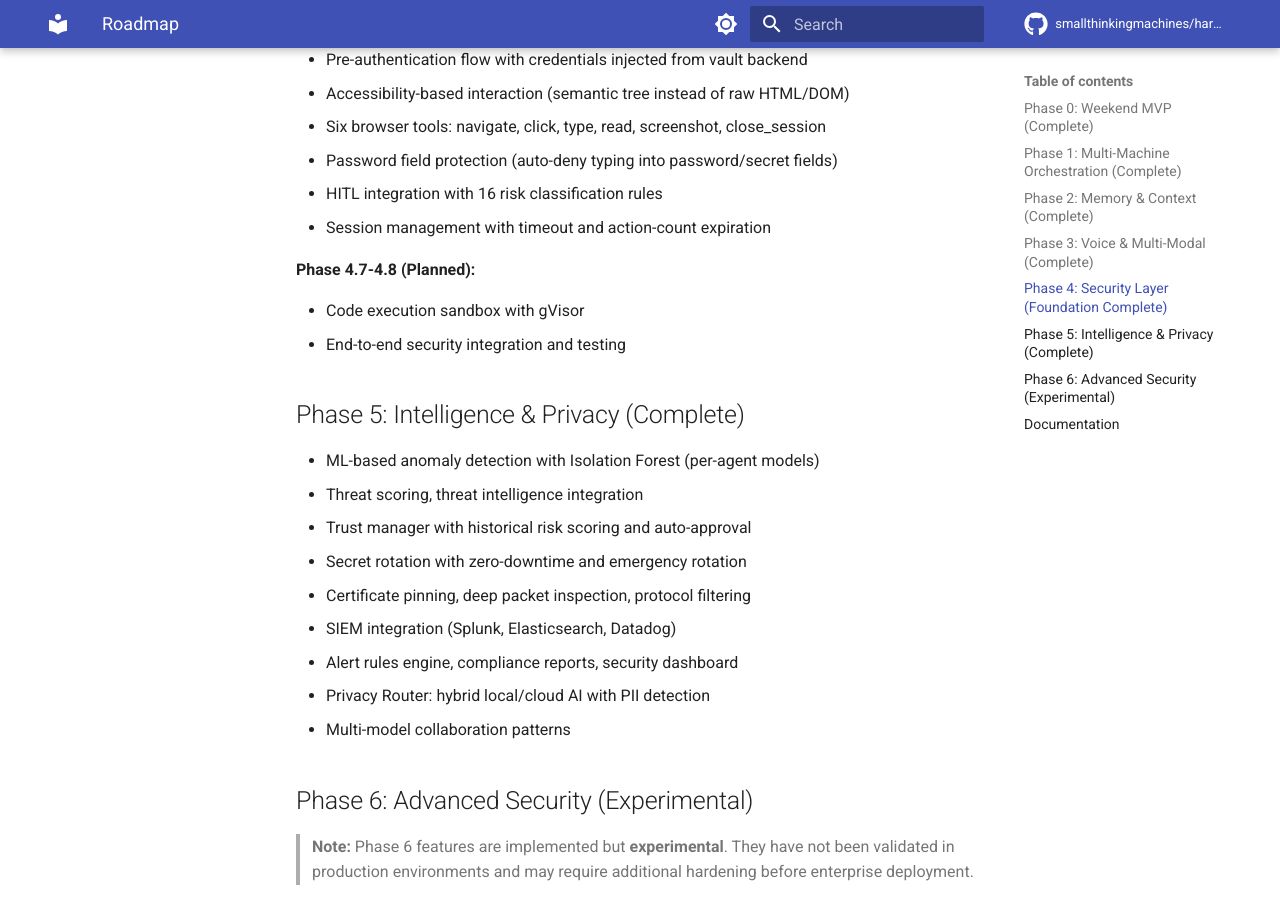
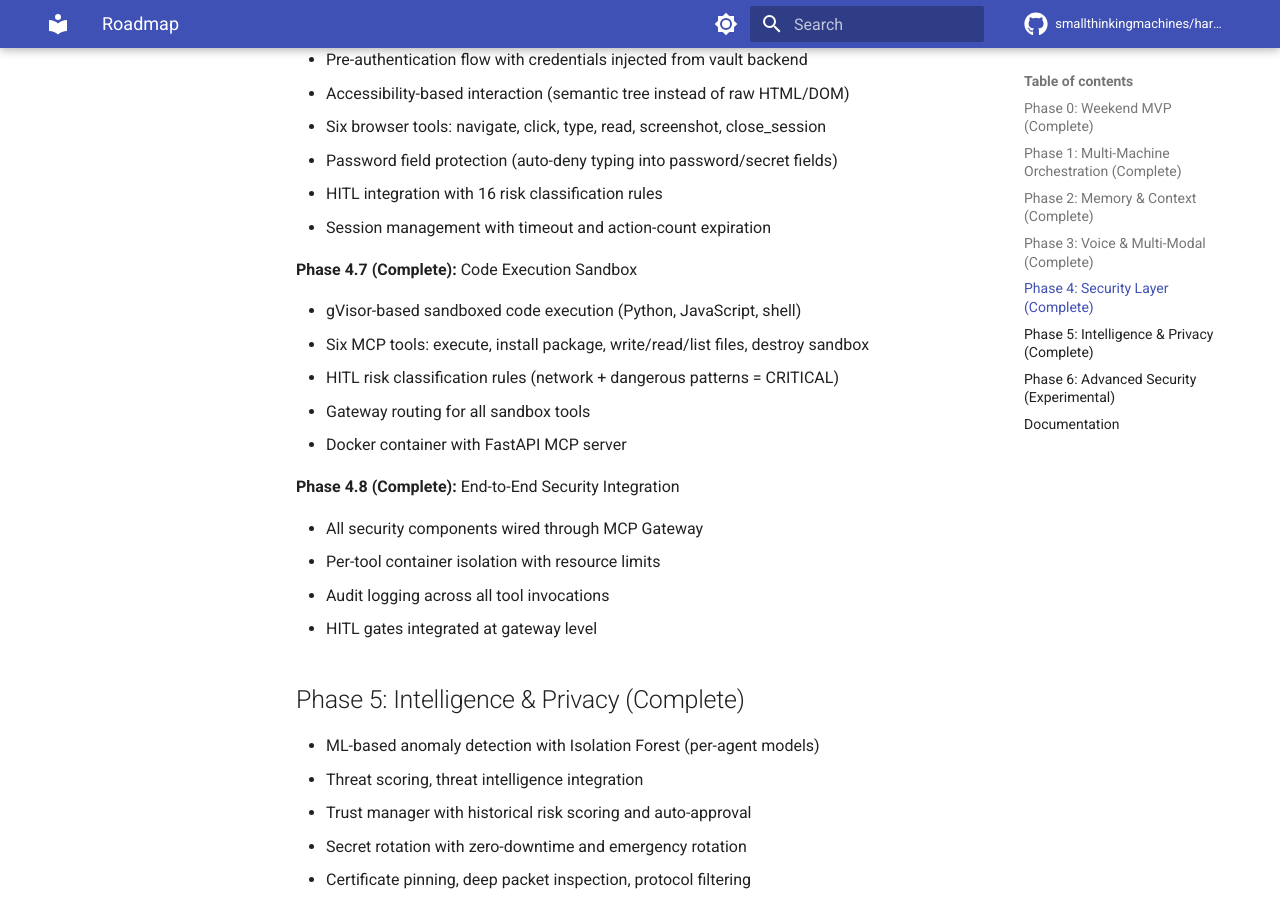
Before and after one commit to smallthinkingmachines/harombe, an MkDocs documentation site: the page built from docs/roadmap.md, in a window 1280 px wide and 900 px high, scrolled down 3056 px. Built offline with MkDocs 1.6.1 and Material for MkDocs 9.7.7, drawn with Linux system fonts in a browser that asks for light colours; comment, search, counter and statistics services are not loaded; the version menu is left out; some of the changed text lies outside the part shown.

Commit message:
docs: Mark Phase 4 complete in roadmap
Phase 4.7 (code execution sandbox) and 4.8 (end-to-end security
integration) are done. Update header from "Foundation Complete" to
"Complete".

```diff
--- a/docs/roadmap.md
+++ b/docs/roadmap.md
@@ -58,7 +58,7 @@
 - Real-time audio processing
 - Cross-platform audio I/O (macOS, Linux, Windows)
 
-## Phase 4: Security Layer (Foundation Complete)
+## Phase 4: Security Layer (Complete)
 
 **Phase 4.1-4.4 (Complete):** Core security infrastructure
 
@@ -103,10 +103,20 @@
 - HITL integration with 16 risk classification rules
 - Session management with timeout and action-count expiration
 
-**Phase 4.7-4.8 (Planned):**
+**Phase 4.7 (Complete):** Code Execution Sandbox
 
-- Code execution sandbox with gVisor
-- End-to-end security integration and testing
+- gVisor-based sandboxed code execution (Python, JavaScript, shell)
+- Six MCP tools: execute, install package, write/read/list files, destroy sandbox
+- HITL risk classification rules (network + dangerous patterns = CRITICAL)
+- Gateway routing for all sandbox tools
+- Docker container with FastAPI MCP server
+
+**Phase 4.8 (Complete):** End-to-End Security Integration
+
+- All security components wired through MCP Gateway
+- Per-tool container isolation with resource limits
+- Audit logging across all tool invocations
+- HITL gates integrated at gateway level
 
 ## Phase 5: Intelligence & Privacy (Complete)
 
```
